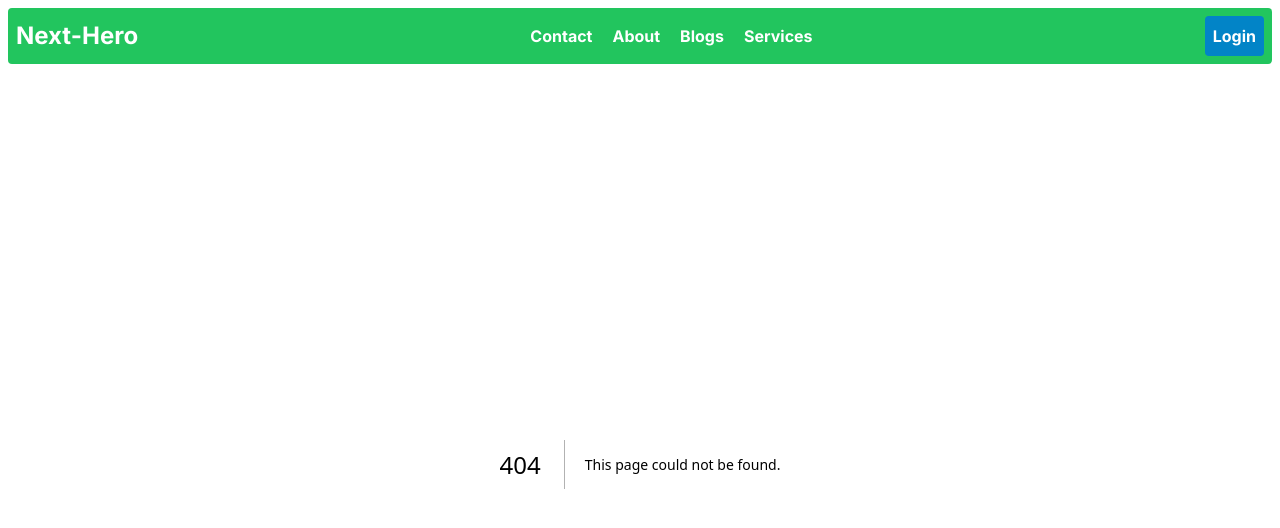
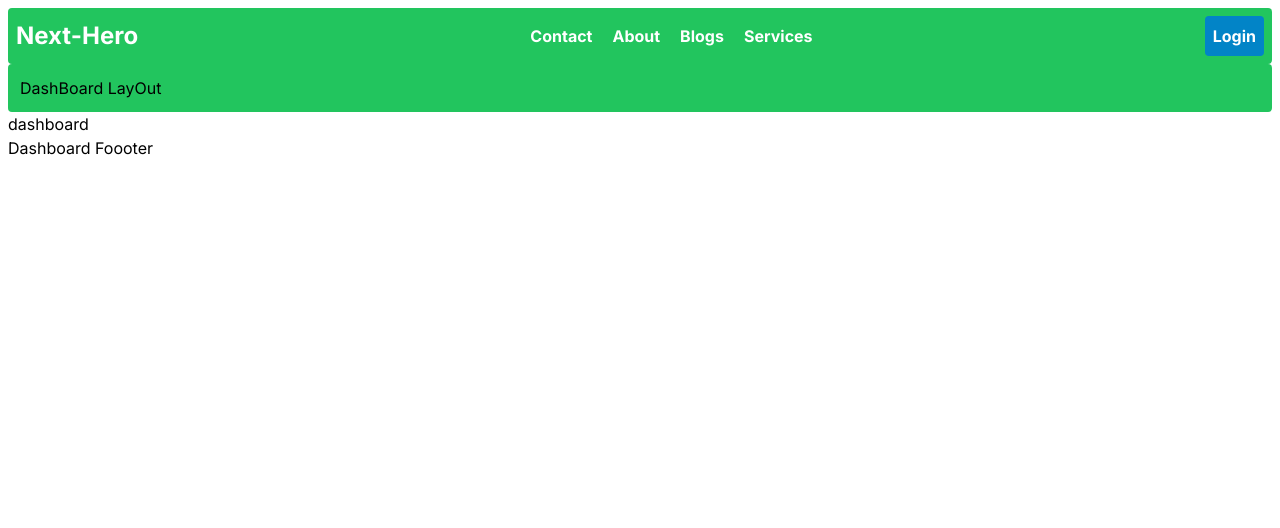
Before and after one commit to SopnilSwapon/next-hero, a Next.js app in the folder next-hero/: page /dashboard in a window 1280 px wide. Before the commit this address had no page. Shown: the top 528 px of the page. Built offline with nearby package versions, Linux system fonts and the light colour scheme.

Commit message:
created dashboard layout

```diff
--- /dev/null
+++ b/next-hero/src/app/(dashboards)/createUser/page.jsx
@@ -0,0 +1,11 @@
+import React from 'react';
+
+const page = () => {
+    return (
+        <div>
+            <h2>dashboard create user</h2>
+        </div>
+    );
+};
+
+export default page;
--- /dev/null
+++ b/next-hero/src/app/(dashboards)/dashboard/layout.jsx
@@ -0,0 +1,13 @@
+import React from 'react';
+
+const layout = ({children}) => {
+    return (
+        <div>
+            <h2 className='bg-green-500 p-3 rounded'>DashBoard LayOut</h2>
+            {children}
+            <footer>Dashboard Foooter</footer>
+        </div>
+    );
+};
+
+export default layout;
--- /dev/null
+++ b/next-hero/src/app/(dashboards)/dashboard/page.jsx
@@ -0,0 +1,11 @@
+import React from 'react';
+
+const page = () => {
+    return (
+        <div>
+            <h2>dashboard</h2>
+        </div>
+    );
+};
+
+export default page;
```
